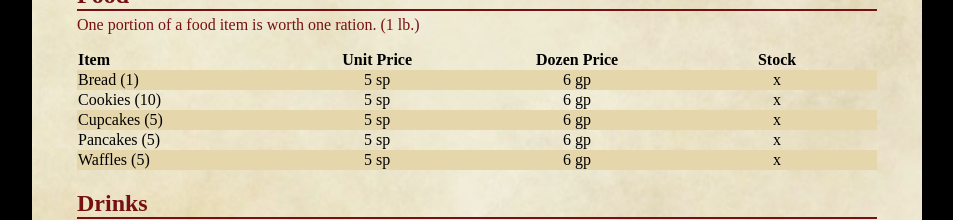
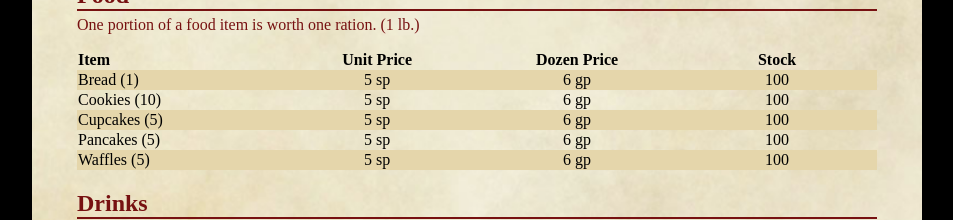
Before and after one commit to LarsDebloudts/XendriksCompany, a plain HTML site: page XendriksCompany/index.html in a window 1280 px wide. Shown: the part 507-727 px from the top of the page, without its empty margins (163-1116 px from the left). Drawn offline with Linux system fonts and the light colour scheme.

Commit message:
Update index.html

```diff
--- a/XendriksCompany/index.html
+++ b/XendriksCompany/index.html
@@ -54,31 +54,31 @@
                 <td class="left">Bread (1)</td>
                 <td>5 sp</td>
                 <td>6 gp</td>
-                <td>x</td>
+                <td>100</td>
             </tr>
             <tr>
                 <td class="left">Cookies (10)</td>
                 <td>5 sp</td>
                 <td>6 gp</td>
-                <td>x</td>
+                <td>100</td>
             </tr>
             <tr>
                 <td class="left">Cupcakes (5)</td>
                 <td>5 sp</td>
                 <td>6 gp</td>
-                <td>x</td>
+                <td>100</td>
             </tr>
             <tr>
                 <td class="left">Pancakes (5)</td>
                 <td>5 sp</td>
                 <td>6 gp</td>
-                <td>x</td>
+                <td>100</td>
             </tr>
             <tr>
                 <td class="left">Waffles (5)</td>
                 <td>5 sp</td>
                 <td>6 gp</td>
-                <td>x</td>
+                <td>100</td>
             </tr>
         </table>
 
```
